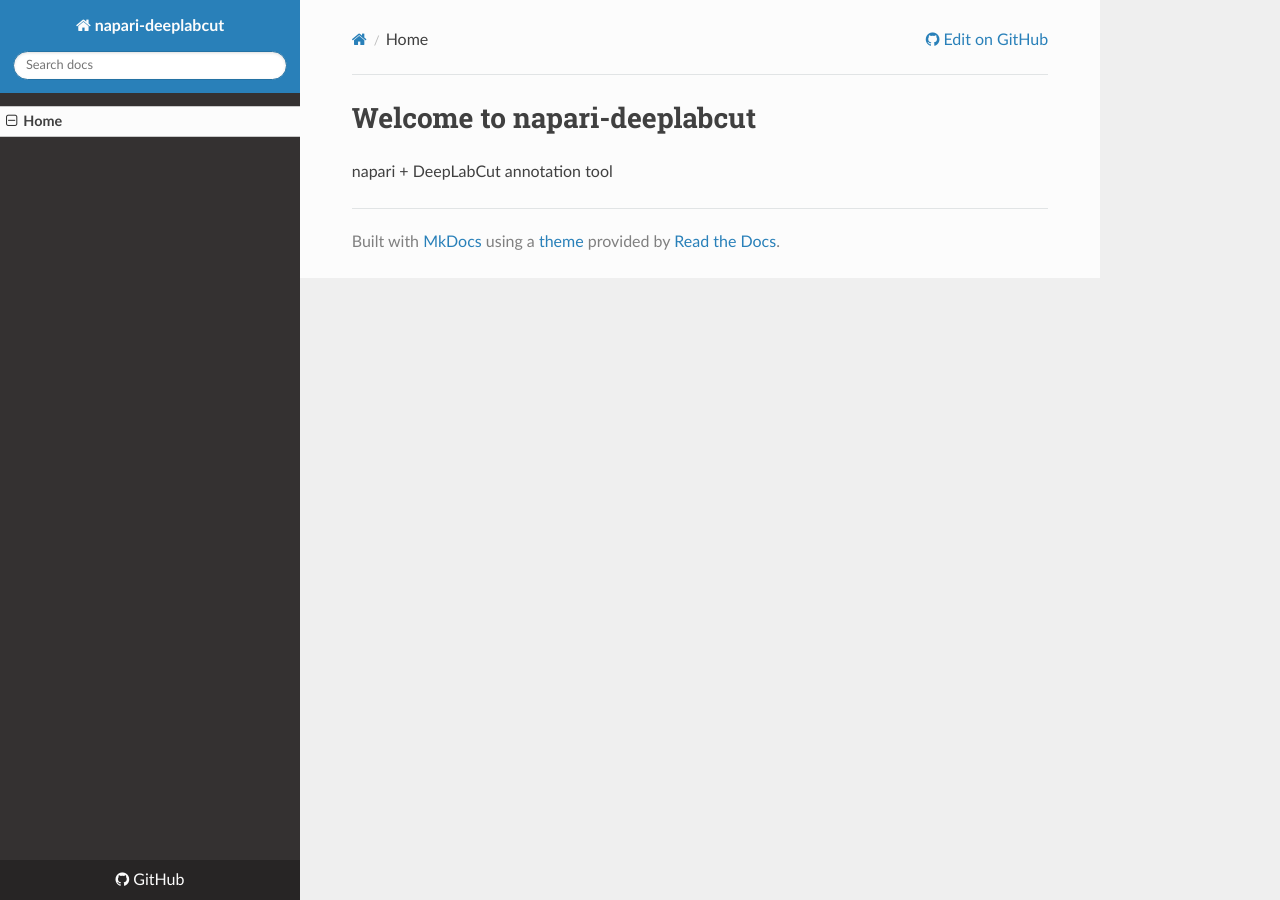
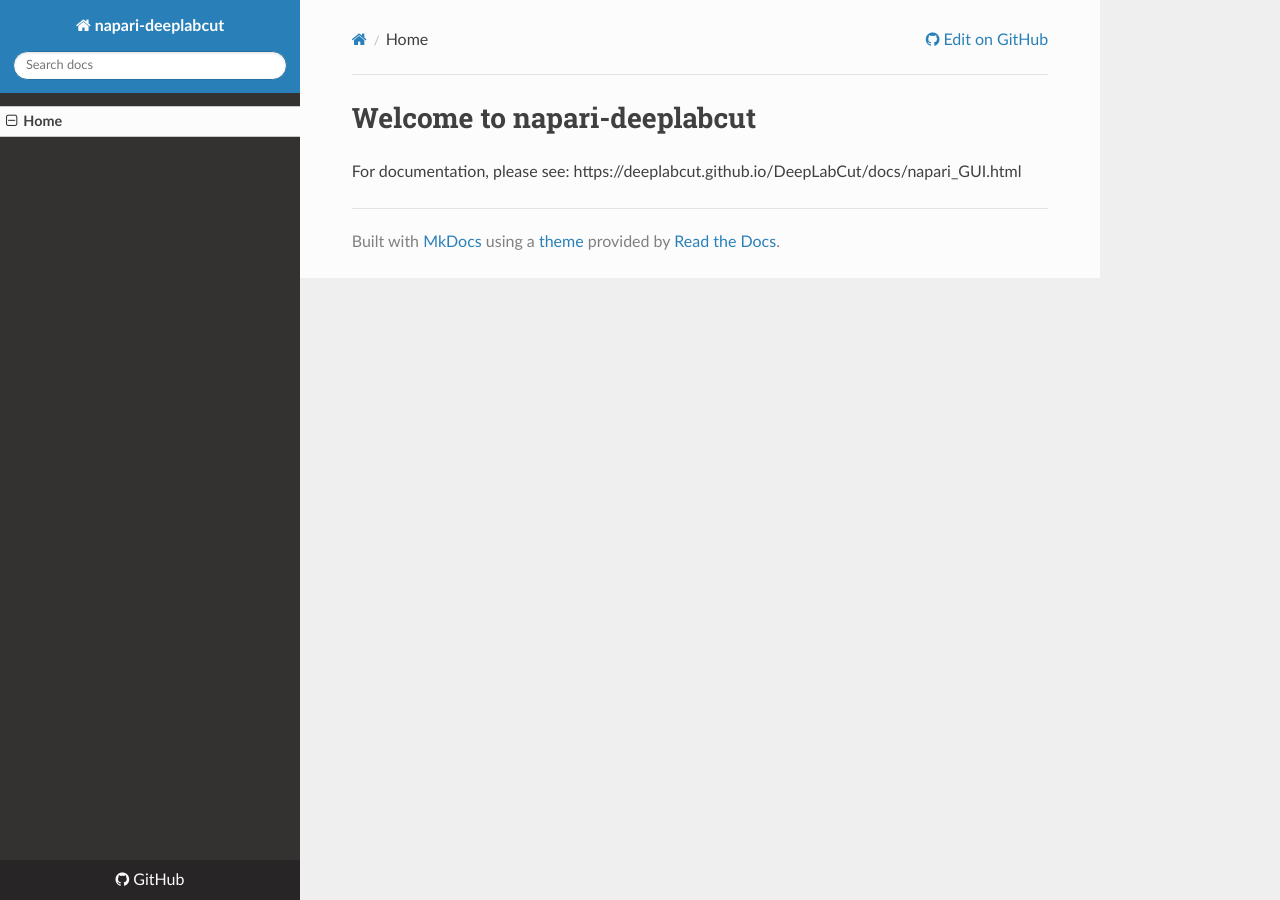
Before and after one commit to DeepLabCut/napari-deeplabcut, an MkDocs documentation site: the page built from docs/index.md, in a window 1280 px wide. Built offline with MkDocs 1.6.1, drawn with Linux system fonts in a browser that asks for light colours; nearby versions of some CDN libraries; old or Windows-style settings are respelled for this version of MkDocs.

Commit message:
Update index.md

```diff
--- a/docs/index.md
+++ b/docs/index.md
@@ -1,3 +1,3 @@
 # Welcome to napari-deeplabcut
 
-napari + DeepLabCut annotation tool
+For documentation, please see: https://deeplabcut.github.io/DeepLabCut/docs/napari_GUI.html
```
